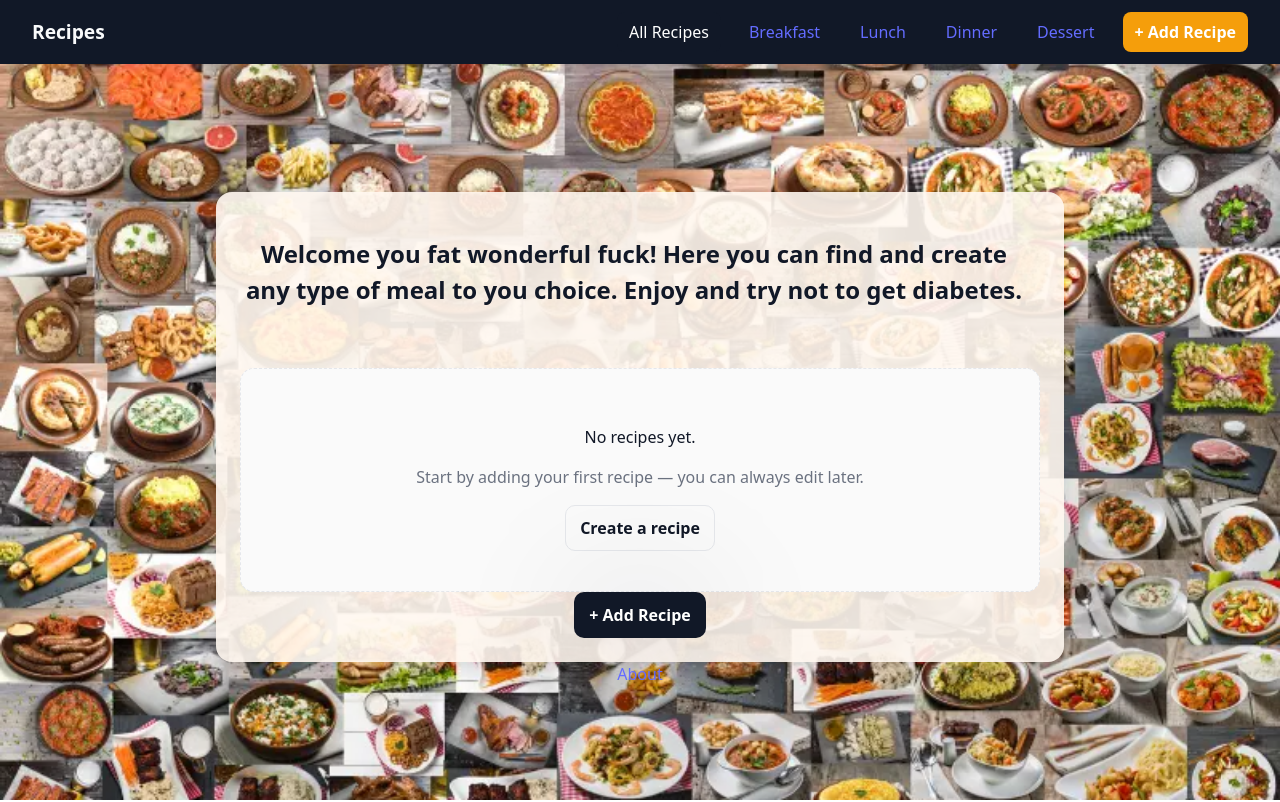
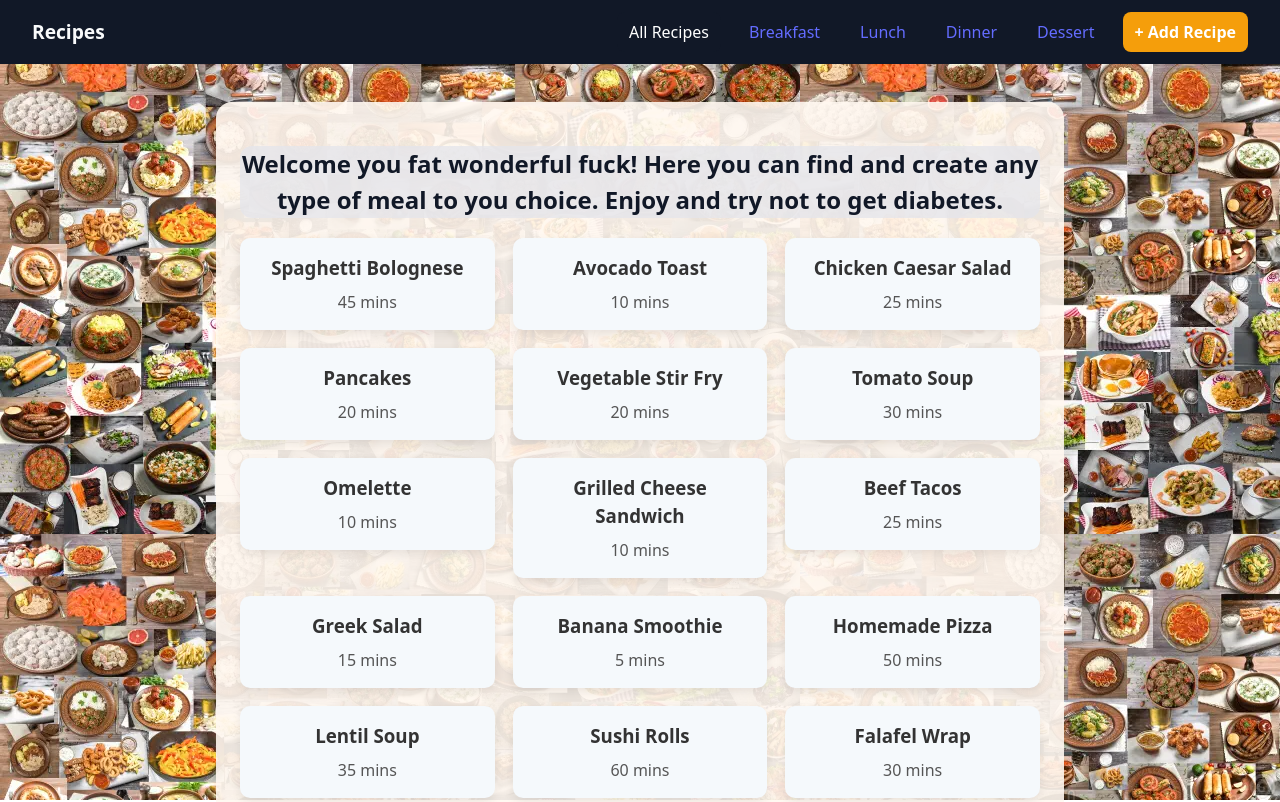
Before and after one commit to omriyaacobi/recipe-website, a React (Vite) app: page / in a window 1280 px wide. Shown: the top 802 px of the page. Built offline with nearby package versions, Linux system fonts and the light colour scheme.

Commit message:
Refactor CSS styles for background image and navbar; adjust z-index and remove unnecessary properties for improved layout consistency. Update Home component styles for better visual hierarchy and spacing.

```diff
--- a/src/App.css
+++ b/src/App.css
@@ -43,17 +43,10 @@
 .background-image {
   position: fixed;
   inset: 0;
-  background: url("/background.webp") center / cover no-repeat;
-  z-index: -1;          /* behind content */
-  pointer-events: none; /* don’t block clicks */
+  background: url("/background.webp") ;
+  z-index: -1;
+  pointer-events: none;
 }
-
-body {
-  margin: 0;
-  background: transparent; /* no white background */
+.app-content {
+  padding-top: 70px;
 }
-
-.app-content {
-  position: relative; /* ensures it's above the background */
-  z-index: 1;
-}
--- a/src/App.jsx
+++ b/src/App.jsx
@@ -3,18 +3,21 @@ import { useState } from "react";
 
 import "./App.css";
 
+import { recipes } from "./Data/RecipesData.js";
 import Navbar from "./Home/Components/Navbar.jsx";
 import Home from "./Home/Home.jsx";
 import About from "./About.jsx";
 import AddRecipe from "./AddRecipe/AddRecipe.jsx";
 
 const App = () => {
-  const [recipeList, setRecipeList] = useState([]);
+  const [recipeList, setRecipeList] = useState(recipes);
 
   return (
     <>
       <div className="background-image" />
+
       <Navbar />
+
       <div className="app-content">
         <Routes>
           <Route path="/" element={<Home recipeList={recipeList} />} />
--- a/src/Home/Components/Navbar.css
+++ b/src/Home/Components/Navbar.css
@@ -1,21 +1,20 @@
 .navbar {
-  position: fixed;         /* stays pinned to top */
+  position: fixed;
   top: 0;
   left: 0;
   right: 0;
 
-  display: flex;           /* flex container */
-  justify-content: space-between; /* logo left, links right */
-  align-items: center;     /* vertical centering */
+  display: flex;
+  justify-content: space-between;
+  align-items: center;
 
   background: #111827; /* dark slate */
   color: #fff;
 
   padding: 0 2rem;
   height: 64px;
-  box-shadow: 0 2px 8px rgba(0,0,0,0.08);
 
-  z-index: 1000;
+  z-index: 1;
 }
 
 .navbar__logo {
@@ -25,8 +24,9 @@
 }
 
 .navbar__links {
-  display: flex;   /* flex for the links themselves */
-  gap: 1rem;       /* spacing between links */
+  display: flex;
+  gap: 1rem;
+
 }
 
 .nav-link {
@@ -56,8 +56,3 @@
 .add-btn:hover {
   background: #d97706;
 }
-
-/* offset content so it isn’t hidden under navbar */
-.app-content {
-  padding-top: 70px;
-}
--- a/src/Home/Home.css
+++ b/src/Home/Home.css
@@ -1,33 +1,17 @@
-
-/* Base layout */
 .home {
   background: rgba(255, 248, 240, 0.9);
   border-radius: 16px;
   padding: 24px;
-  box-shadow: 0 4px 12px rgba(0,0,0,0.08);
   max-width: 800px;
-  margin: 8px auto 0 auto; /* 👈 pushes it down below navbar */
   font-family: system-ui, -apple-system, Segoe UI, Roboto, Helvetica, Arial, sans-serif;
   color: #111827;
 }
 
-
-/* Header */
 .home__header {
-  display: grid;
-  grid-template-columns: 1fr auto;
-  align-items: center;
-  gap: 12px;
-  margin-bottom: 20px;
+  background: rgba(229, 231, 235, 0.8);
+  border-radius: 12px;
 }
 
-.home__title {
-  margin: 0;
-  font-size: 1.75rem;
-  letter-spacing: 0.2px;
-}
-
-/* Buttons */
 .btn {
   display: inline-flex;
   align-items: center;
@@ -47,6 +31,7 @@
   background: #111827;
   color: #fff;
   box-shadow: 0 6px 140px rgba(17, 24, 39, 0.18);
+  margin-top: 20px;
 }
 .btn--primary:hover { background: #0b1220; }
 
```
